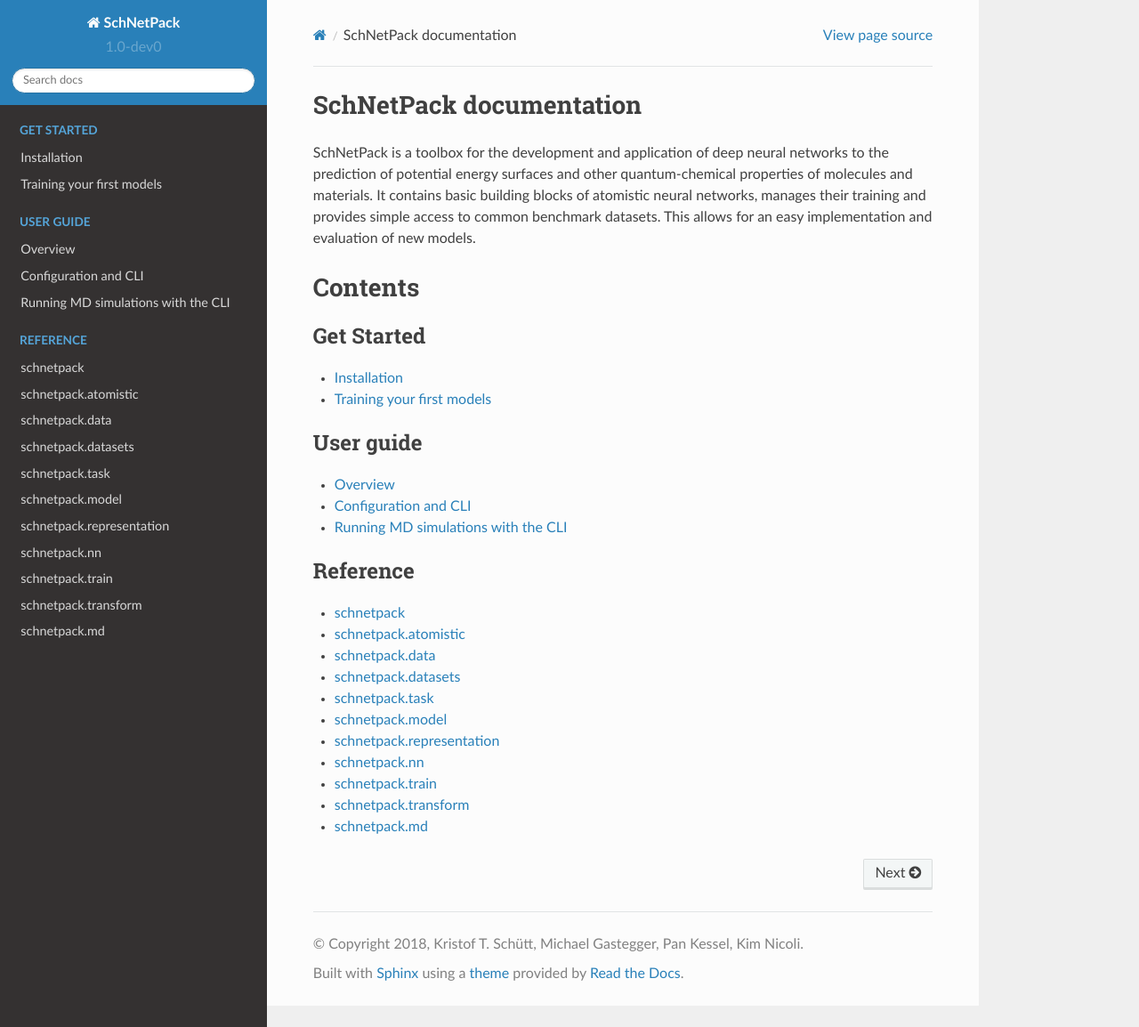
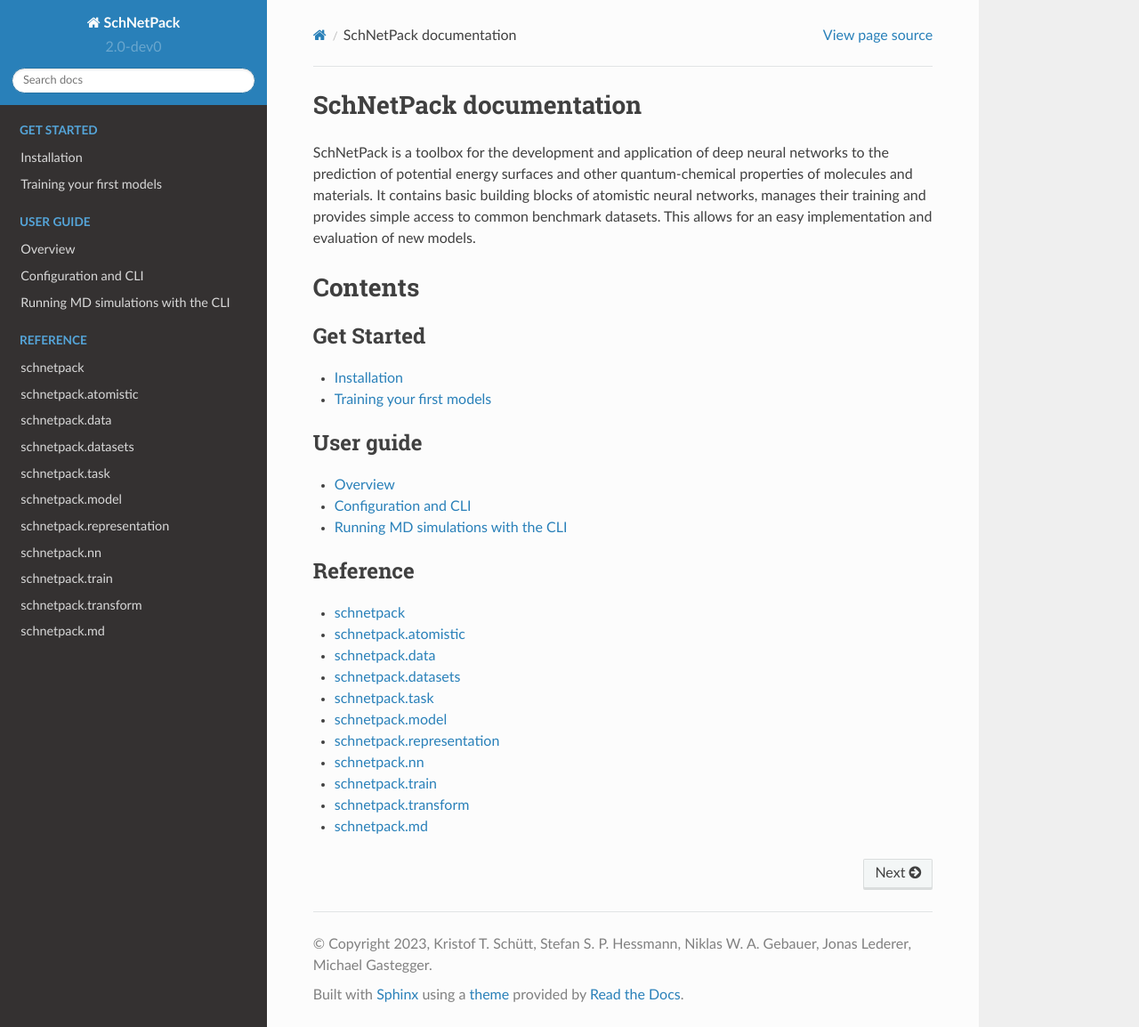
Before and after one commit to atomistic-machine-learning/schnetpack, a Sphinx documentation site: the page built from docs/index.rst, in a window 1280 px wide and 1154 px high. Shown: the whole window at 89% size. Built offline with Sphinx 7.4.7 and the Read the Docs theme 2.0.0, drawn with Linux system fonts in a browser that asks for light colours; pages that are not in the unit, such as notebooks, are missing from menus.

Commit message:
Update conf.py

```diff
--- a/docs/conf.py
+++ b/docs/conf.py
@@ -65,17 +65,17 @@
 
 # General information about the project.
 project = "SchNetPack"
-copyright = "2018, Kristof T. Schütt, Michael Gastegger, Pan Kessel, Kim Nicoli"
-author = "Kristof T. Schütt, Michael Gastegger, Pan Kessel, Kim Nicoli"
+copyright = "2023, Kristof T. Schütt, Stefan S. P. Hessmann, Niklas W. A. Gebauer, Jonas Lederer, Michael Gastegger"
+author = "Kristof T. Schütt, Stefan S. P. Hessmann, Niklas W. A. Gebauer, Jonas Lederer, Michael Gastegger"
 
 # The version info for the project you're documenting, acts as replacement for
 # |version| and |release|, also used in various other places throughout the
 # built documents.
 #
 # The short X.Y version.
-version = "1.0-dev0"
+version = "2.0-dev0"
 # The full version, including alpha/beta/rc tags.
-release = "1.0-dev0"
+release = "2.0-dev0"
 
 # The language for content autogenerated by Sphinx. Refer to documentation
 # for a list of supported languages.
@@ -173,7 +173,7 @@
         master_doc,
         "SchNetPack.tex",
         "SchNetPack Documentation",
-        "Kristof T. Schütt, Michael Gastegger, Pan Kessel, Kim Nicoli",
+        "Kristof T. Schütt, Stefan S. P. Hessmann, Niklas W. A. Gebauer, Jonas Lederer, Michael Gastegger",
         "manual",
     )
 ]
```
